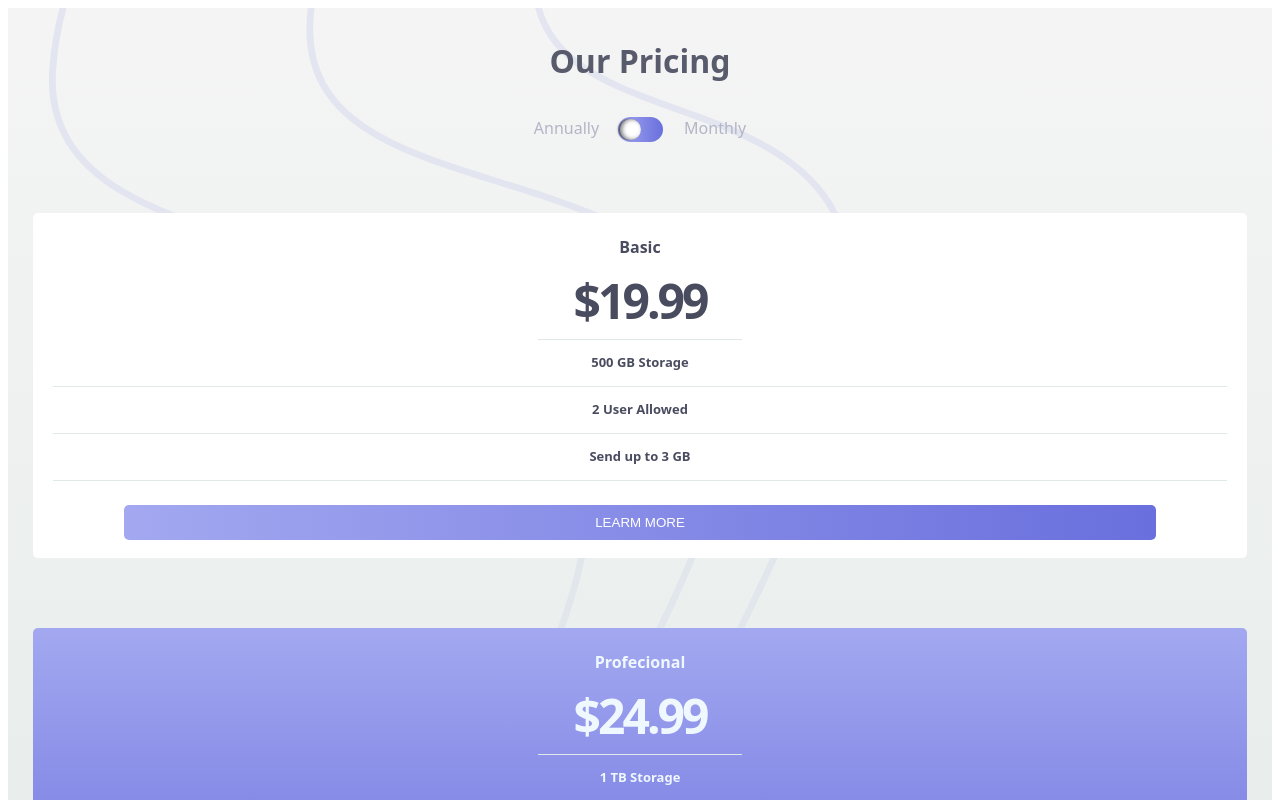
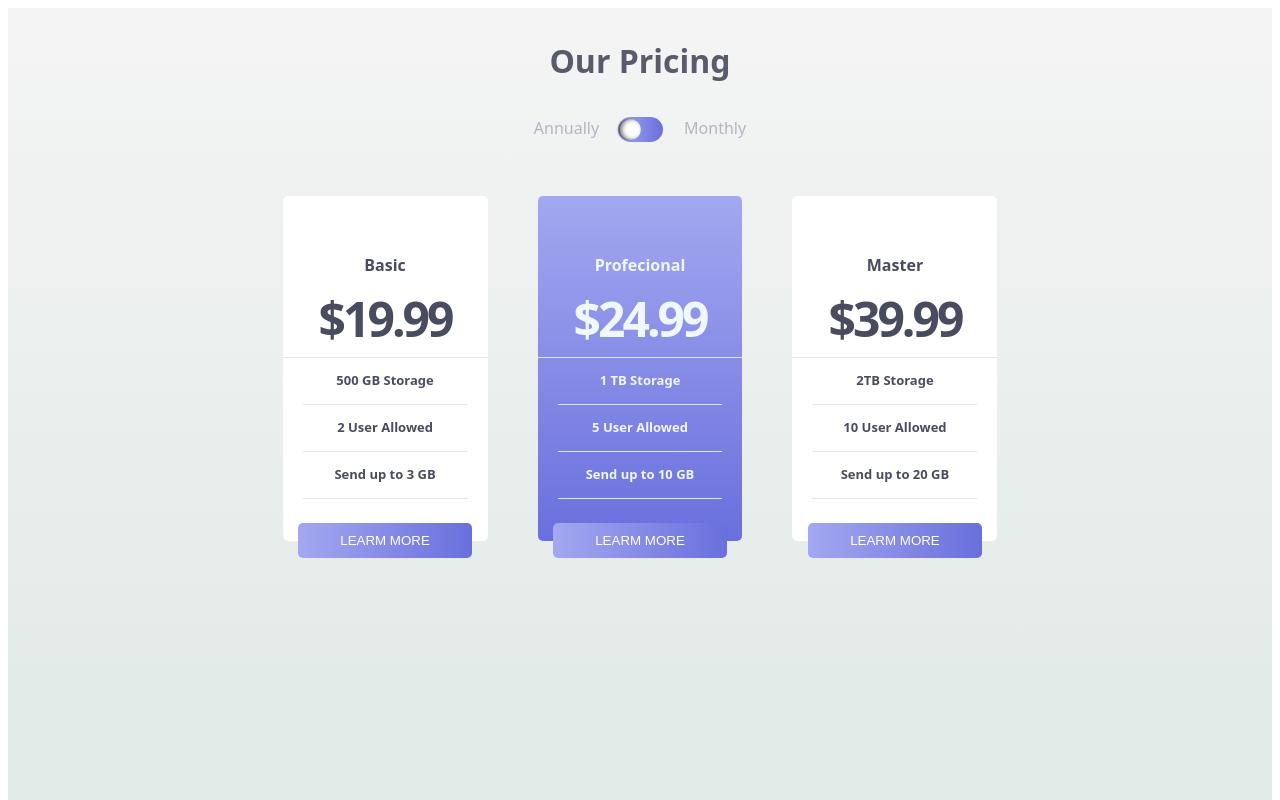
Before and after one commit to wicho37/Pricing-with-toggle_reto-6-, a React (Vite) app: page / in a window 1280 px wide. Shown: the top 800 px of the page. Built offline with nearby package versions, Linux system fonts and the light colour scheme.

Commit message:
se continua con el css

```diff
--- a/src/App.module.css
+++ b/src/App.module.css
@@ -1,7 +1,7 @@
 .content{
     background-image:;
     /* background-color: rgb(223, 233, 229); */
-    background: linear-gradient(180deg, #eeeeeea1, rgb(223, 233, 229)), url("./assets/bg-top.svg");
+    background: linear-gradient(180deg, #eeeeeea1, rgb(223, 233, 229));
     background-repeat:no-repeat;
     background-size: cover;
     font-family: system-ui, -apple-system, BlinkMacSystemFont, 'Segoe UI', Roboto, Oxygen, Ubuntu, Cantarell, 'Open Sans', 'Helvetica Neue', sans-serif;
--- a/src/App.tsx
+++ b/src/App.tsx
@@ -2,6 +2,7 @@ import Tittle from "./components/header/Header"
 import ToggleButton from "./components/boton/Button"
 import CardList from "./components/cartList/CardList"
 import style from "./App.module.css"
+import Card from "./components/card/Card"
 
 
 
@@ -13,6 +14,7 @@ function App() {
       <Tittle />
       <ToggleButton />
       <CardList/>
+      {/* <Card /> */}
     </div>
   )
 }
--- a/src/components/card/Card.module.css
+++ b/src/components/card/Card.module.css
@@ -0,0 +1,5 @@
+.img{
+    background-image: url(../../assets/bg-bottom.svg);
+
+   /*  background-image: url(../../assets/bg-top.svg) */
+}
--- a/src/components/card/Card.tsx
+++ b/src/components/card/Card.tsx
@@ -1,11 +1,13 @@
-
+import style from "./Card.module.css"
 
 
 
 const Card = () => {
 
     return (
-        <div>hola</div>
+        <div>
+            <section className={style.img}  />
+        </div>
     )
 }
 
--- a/src/components/cartList/CardList.module.css
+++ b/src/components/cartList/CardList.module.css
@@ -18,16 +18,19 @@
 
 h2{
     font-size: medium;
-    margin: 70px 0 0;
+    margin: 35px 0 0;
     padding: 23px 0 10px 0;
 }
 
-strong {
+.price {
     font-size: 48px;
     font-weight: 750;
     letter-spacing: -3px;
     border-bottom: solid 1px rgb(223, 233, 229);
     padding: 0 36px 6px;
+}
+.price::first-letter{
+    font-size: 20px;
 }
 
 
@@ -51,5 +54,17 @@ p{
     margin: 4px 0
 }
 .card .button:nth-child(2){
-    color: red ;
+    background-color: aliceblue;
+    color: hsl(237, 63%, 64%);
 }
+
+
+@media (min-width: 1200px) {
+    .row{
+        display: flex;
+        position: relative;
+        justify-content: center;
+        height: 700px;
+        padding: 28px;
+    }
+}
--- a/src/components/cartList/CardList.tsx
+++ b/src/components/cartList/CardList.tsx
@@ -66,7 +66,7 @@ const CardList = () => {
 
           <div className={style.card}>
             <h2>{prod.tittle}</h2>
-            <strong>{prod.price}</strong>
+            <strong className={style.price}>{prod.price}</strong>
             <div>
               <p>{prod.description}</p>
               <p>{prod.description2}</p>
```
